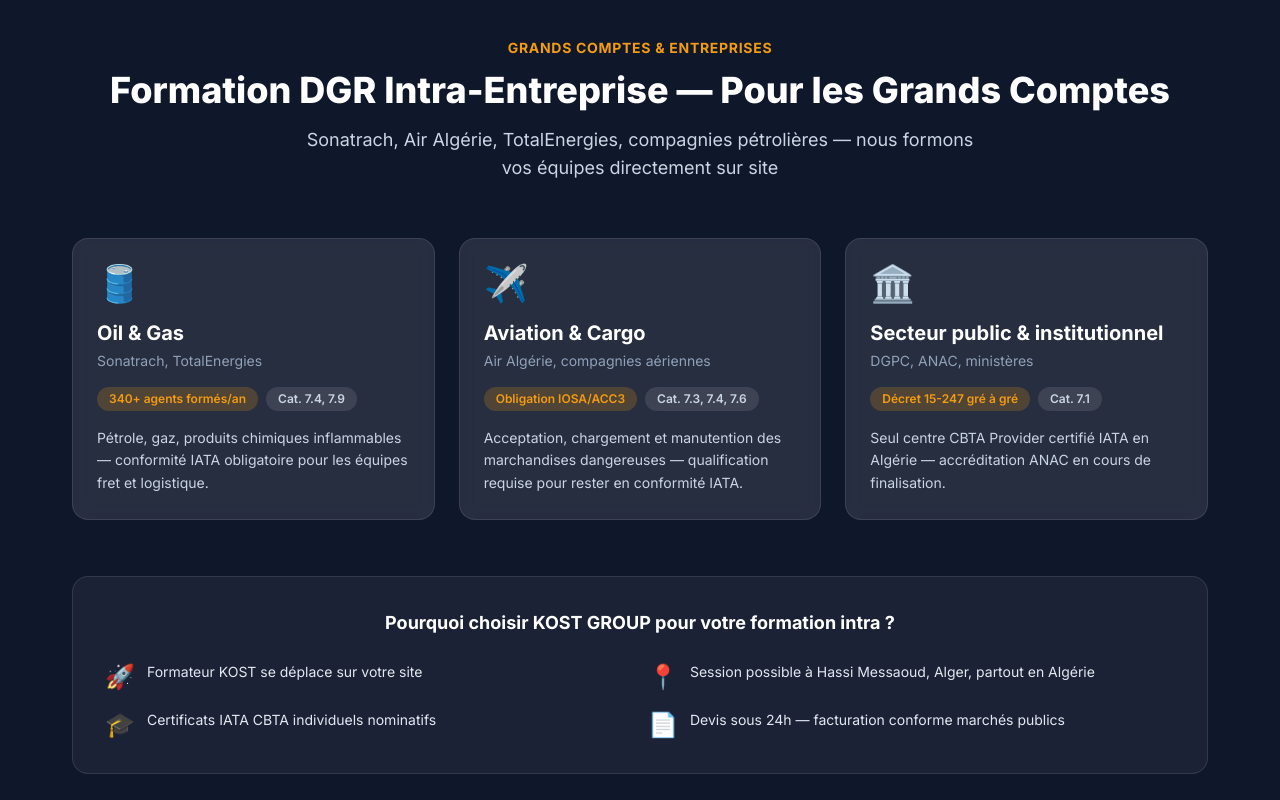
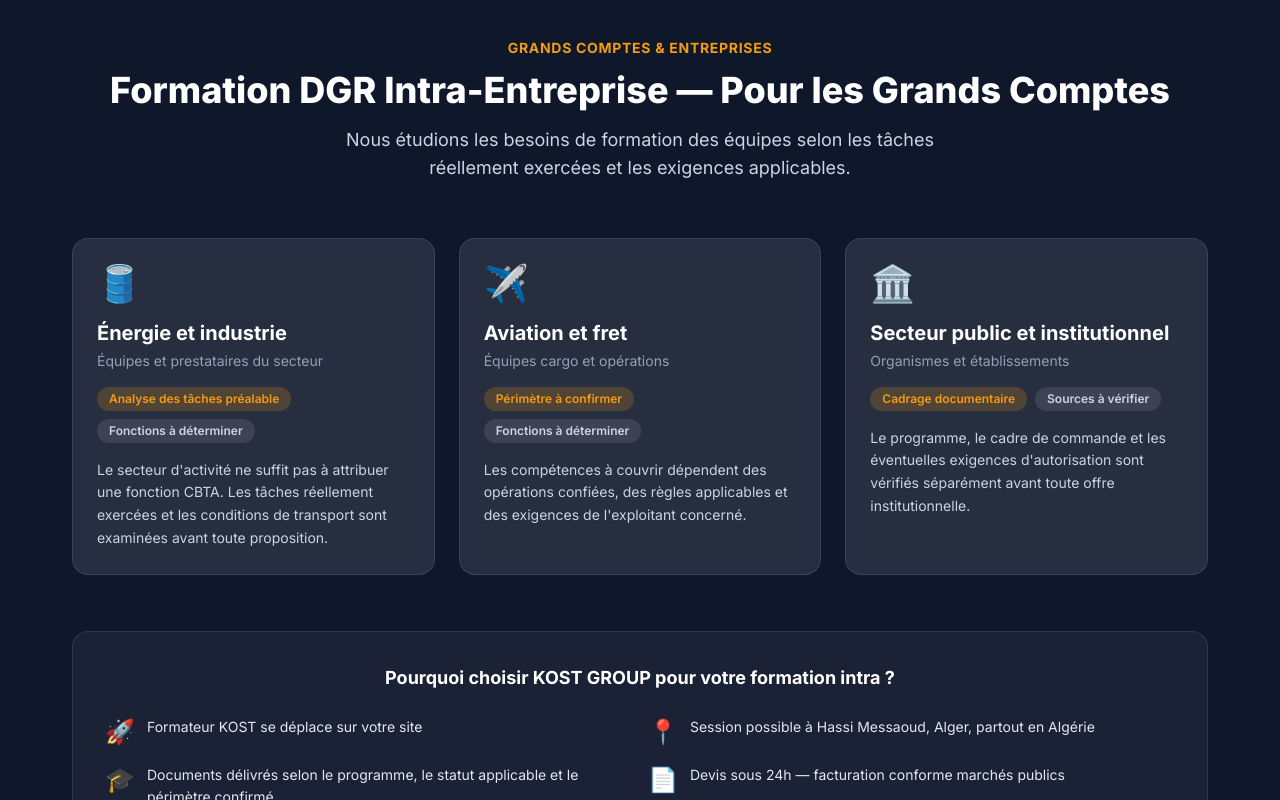
Before and after one commit to relaxsaadi/cbta, a Next.js app: page / in a window 1280 px wide. Shown: the part 6460-7260 px from the top of the page. Built offline with nearby package versions, Linux system fonts and the light colour scheme; no server answers.

Commit message:
fix(public-dgr): remove unsupported regulatory and recognition claims

```diff
--- a/components/B2BSection.tsx
+++ b/components/B2BSection.tsx
@@ -5,30 +5,30 @@ import { trackWhatsApp } from "@/lib/tracking";
 const SECTORS = [
   {
     icon: "🛢️",
-    name: "Oil & Gas",
-    clients: "Sonatrach, TotalEnergies",
-    stat: "340+ agents formés/an",
-    categories: "Cat. 7.4, 7.9",
+    name: "Énergie et industrie",
+    clients: "Équipes et prestataires du secteur",
+    stat: "Analyse des tâches préalable",
+    categories: "Fonctions à déterminer",
     description:
-      "Pétrole, gaz, produits chimiques inflammables — conformité IATA obligatoire pour les équipes fret et logistique.",
+      "Le secteur d'activité ne suffit pas à attribuer une fonction CBTA. Les tâches réellement exercées et les conditions de transport sont examinées avant toute proposition.",
   },
   {
     icon: "✈️",
-    name: "Aviation & Cargo",
-    clients: "Air Algérie, compagnies aériennes",
-    stat: "Obligation IOSA/ACC3",
-    categories: "Cat. 7.3, 7.4, 7.6",
+    name: "Aviation et fret",
+    clients: "Équipes cargo et opérations",
+    stat: "Périmètre à confirmer",
+    categories: "Fonctions à déterminer",
     description:
-      "Acceptation, chargement et manutention des marchandises dangereuses — qualification requise pour rester en conformité IATA.",
+      "Les compétences à couvrir dépendent des opérations confiées, des règles applicables et des exigences de l'exploitant concerné.",
   },
   {
     icon: "🏛️",
-    name: "Secteur public & institutionnel",
-    clients: "DGPC, ANAC, ministères",
-    stat: "Décret 15-247 gré à gré",
-    categories: "Cat. 7.1",
+    name: "Secteur public et institutionnel",
+    clients: "Organismes et établissements",
+    stat: "Cadrage documentaire",
+    categories: "Sources à vérifier",
     description:
-      "Seul centre CBTA Provider certifié IATA en Algérie — accréditation ANAC en cours de finalisation.",
+      "Le programme, le cadre de commande et les éventuelles exigences d'autorisation sont vérifiés séparément avant toute offre institutionnelle.",
   },
 ];
 
@@ -43,7 +43,7 @@ const ADVANTAGES = [
   },
   {
     icon: "🎓",
-    text: "Certificats IATA CBTA individuels nominatifs",
+    text: "Documents délivrés selon le programme, le statut applicable et le périmètre confirmé",
   },
   {
     icon: "📄",
@@ -67,8 +67,7 @@ export default function B2BSection() {
             Formation DGR Intra-Entreprise — Pour les Grands Comptes
           </h2>
           <p className="text-slate-300 text-lg max-w-2xl mx-auto">
-            Sonatrach, Air Algérie, TotalEnergies, compagnies pétrolières —
-            nous formons vos équipes directement sur site
+            Nous étudions les besoins de formation des équipes selon les tâches réellement exercées et les exigences applicables.
           </p>
         </div>
 
@@ -122,7 +121,7 @@ export default function B2BSection() {
             href="/#contact"
             className="inline-flex items-center justify-center gap-2 bg-[#F39C12] hover:bg-[#e08e10] text-white font-bold py-4 px-8 rounded-xl transition-colors text-center"
           >
-            Demander un audit DGR gratuit
+            Demander un cadrage de formation
           </a>
           <a
             href={WHATSAPP_URL}
```
